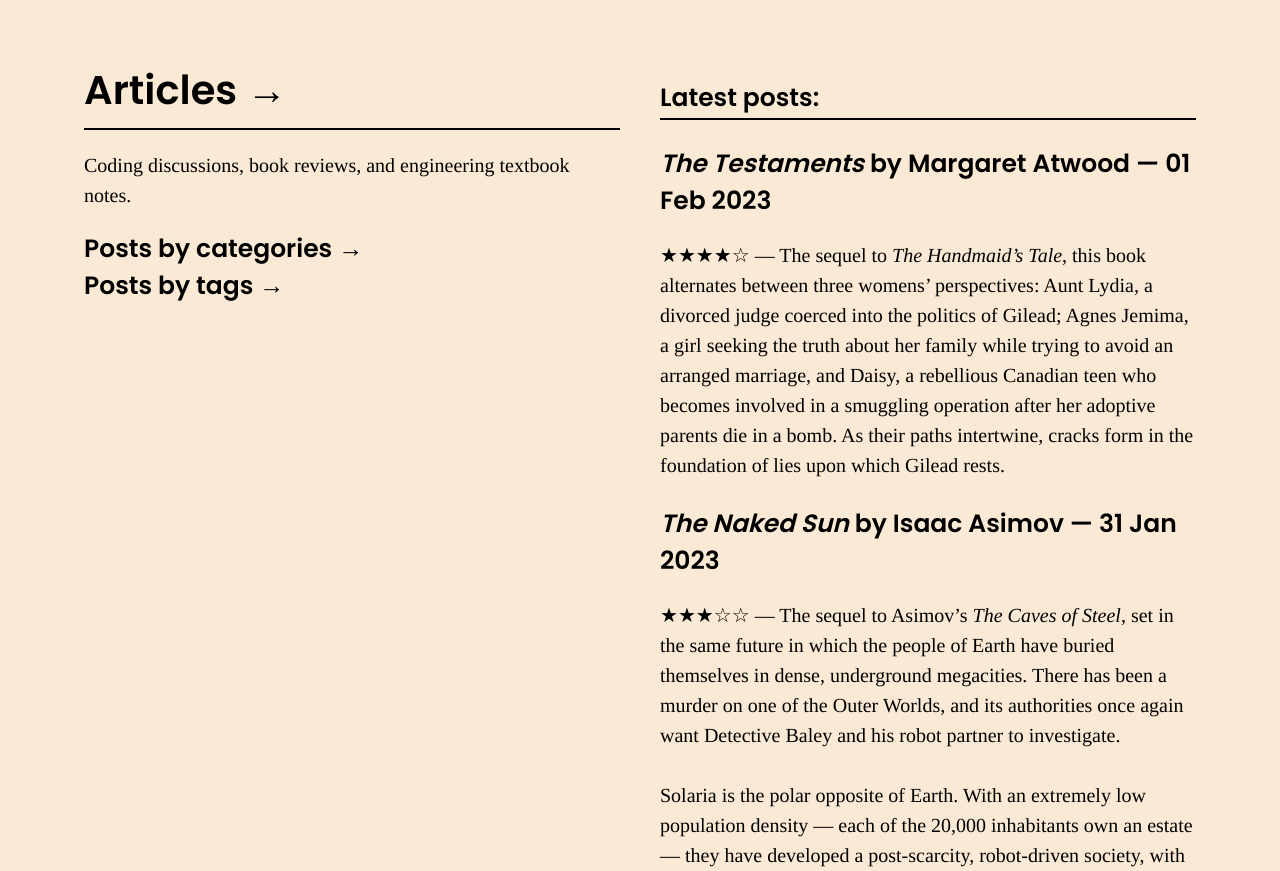
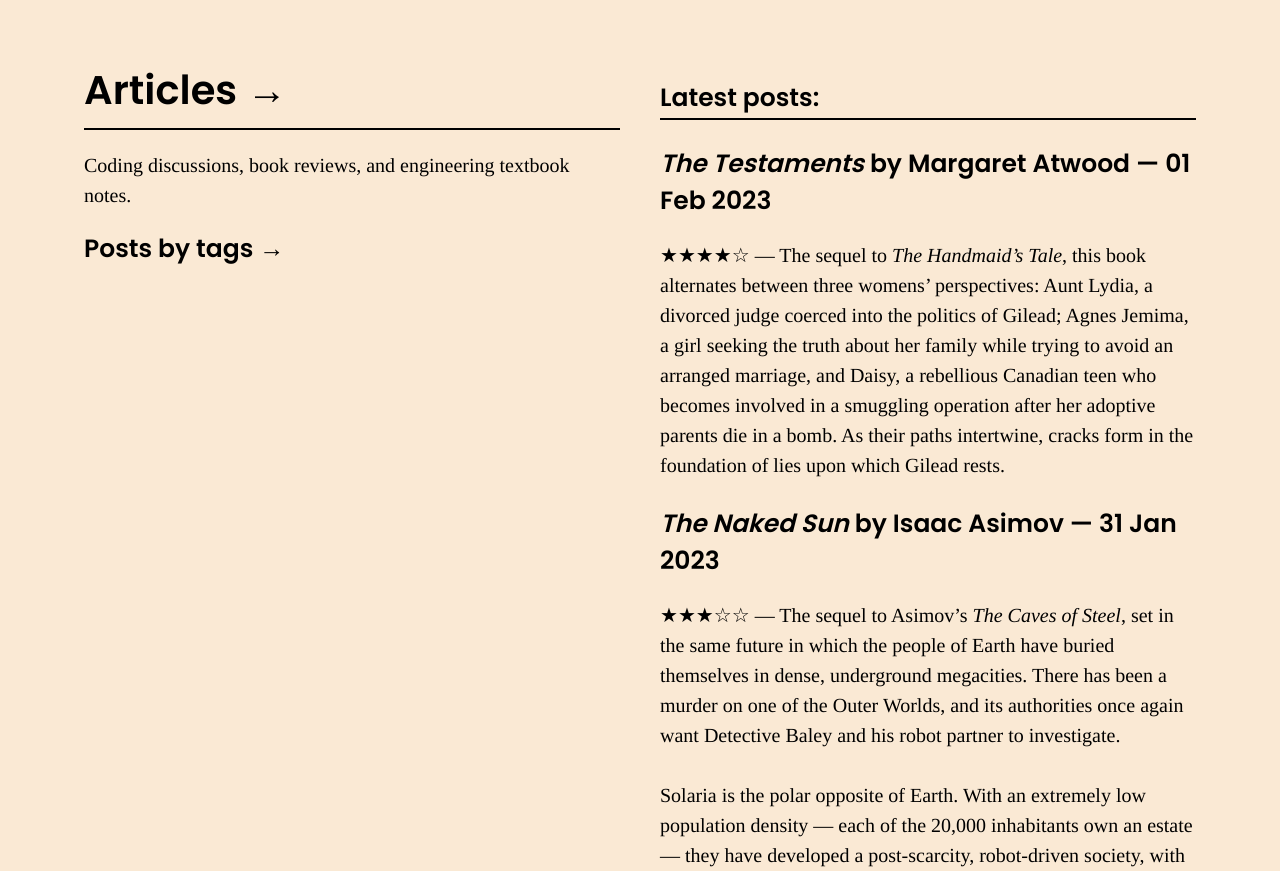
Before and after one commit to lukearcamo/lukearcamo.github.io, a Jekyll site: the page built from index.html, in a window 1280 px wide and 900 px high, scrolled down 2905 px, cut to the strip 29-900 px from the top of the window. Built offline with Jekyll 4.4.1, drawn with Linux system fonts in a browser that asks for light colours.

Commit message:
Navigation/UX changes, minor mistakes fixed

```diff
--- a/404.html
+++ b/404.html
@@ -29,7 +29,7 @@
         a {
             display: block;
             position: absolute;
-            top: 60%;
+            top: 70%;
             left: 50%;
             transform: translate(-50%, -50%);
         }
--- a/_data/artworks.yml
+++ b/_data/artworks.yml
@@ -217,7 +217,7 @@
       date: July 2022
       caption: >-
         My interpretation of a guild navigator from Dune. I wanted to somehow
-        find a way to make a bloated fish-human elegant and not-gross? The
+        find a way to make a bloated fish-human elegant and not-gross. The
         answer was 'axolotls', and while I was at it I made the representatives
         futuristic-Aztec inspired as well.
     - filename: nomatter_800na.png
--- a/articles/categories.html
+++ b/articles.html
@@ -1,7 +1,9 @@
 ---
 layout: big_links
-title: "Articles: Categories"
+title: "Articles"
 ---
+<h1><a href="latest" class="fancy-link from-left">sort by latest →</a></h1>
+<h1><a href="tags" class="fancy-link from-left">sort by tags →</a></h1>
 {% for category in site.categories %}
     <h1><a href="{{ category[0] }}"
         class="fancy-link from-left">
--- a/index.html
+++ b/index.html
@@ -84,10 +84,9 @@
 
             <section class="articles">
                 <div>
-                    <h2><a class="fancy-link from-left" href="/articles/latest">Articles →</a></h2>
+                    <h2><a class="fancy-link from-left" href="/articles">Articles →</a></h2>
                     <hr>
                     <p>Coding discussions, book reviews, and engineering textbook notes.</p>
-                    <h3 class="articles-list-links"><a class="fancy-link from-left" href="/articles/categories">Posts by categories →</a></h3>
                     <h3 class="articles-list-links"><a class="fancy-link from-left" href="/articles/tags">Posts by tags →</a></h3>
                 </div>
                 <div>
@@ -97,6 +96,7 @@
                         <h3><a class="fancy-link from-left" href="{{ post.url }}">{{ post.title }} — {{ post.date | date_to_string }}</a></h3>
                         {{ post.excerpt }}
                     {% endfor %}
+                    <h3 class="articles-list-links"><a class="fancy-link from-left" href="/articles/latest">Older posts →</a></h3>
                 </div>
             </section>
 
```
Also changed, not shown: _includes/nav.html (+4 -4 lines).
